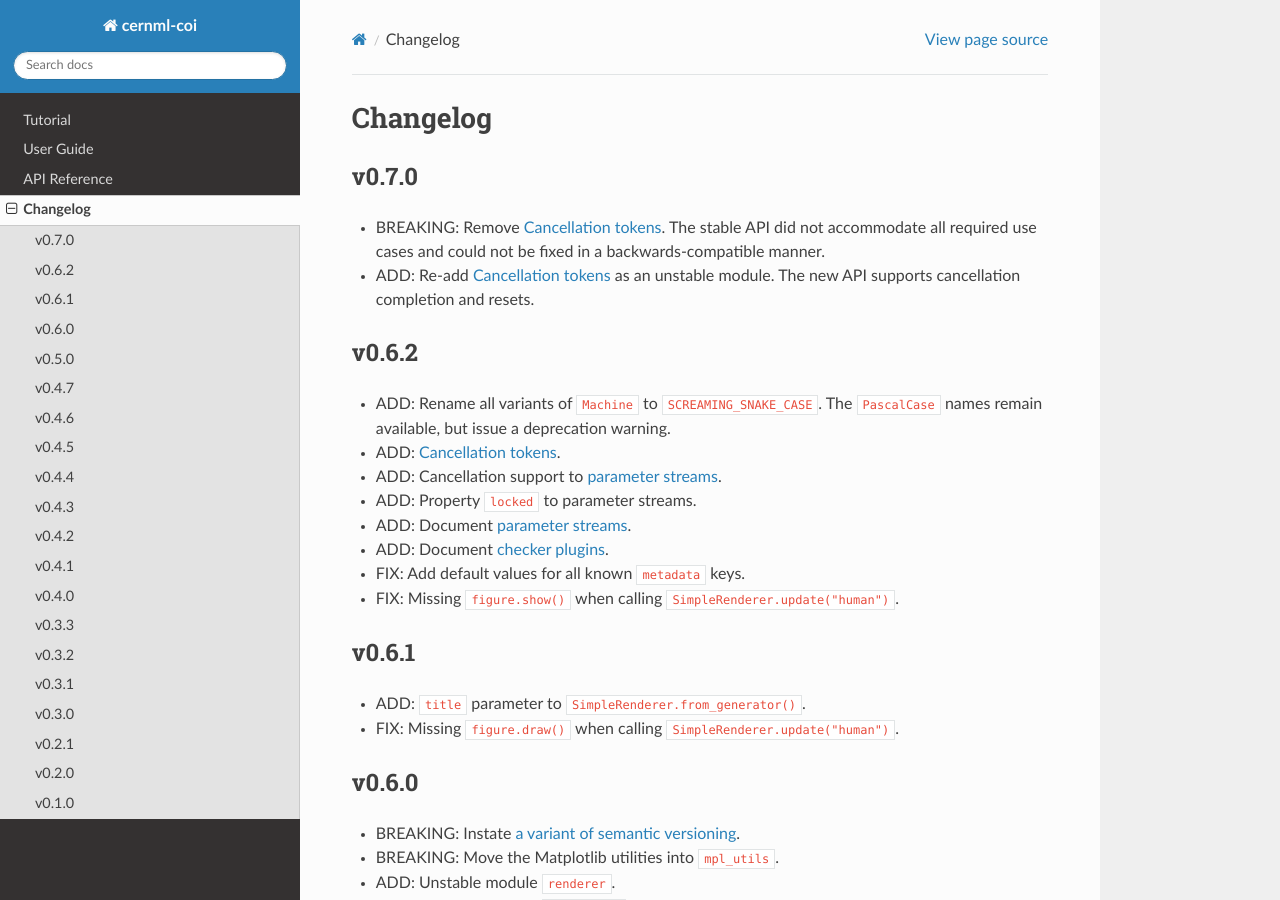
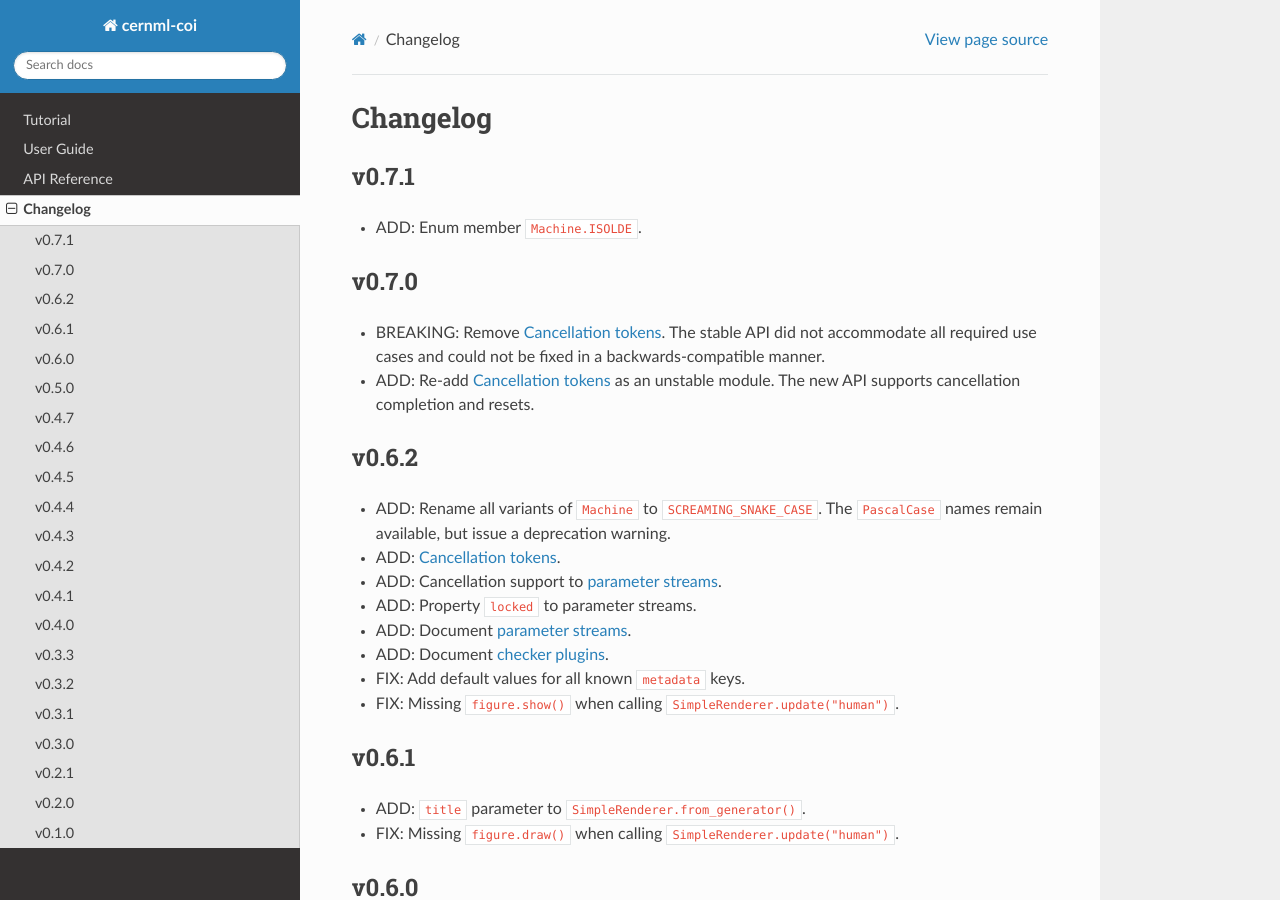
Before and after one commit to geoff-project/coi, a Sphinx documentation site: the page built from docs/changelog.md, in a window 1280 px wide and 900 px high. Built offline with Sphinx 7.4.7 and the Read the Docs theme 2.0.0, drawn with Linux system fonts in a browser that asks for light colours; the version number could not be read and is left out.

Commit message:
Add changelog entry.

```diff
--- a/docs/changelog.md
+++ b/docs/changelog.md
@@ -1,4 +1,8 @@
 # Changelog
+
+## v0.7.1
+
+- ADD: Enum member [`Machine.ISOLDE`](api.html#cernml.coi.Machine.ISOLDE).
 
 ## v0.7.0
 
```
